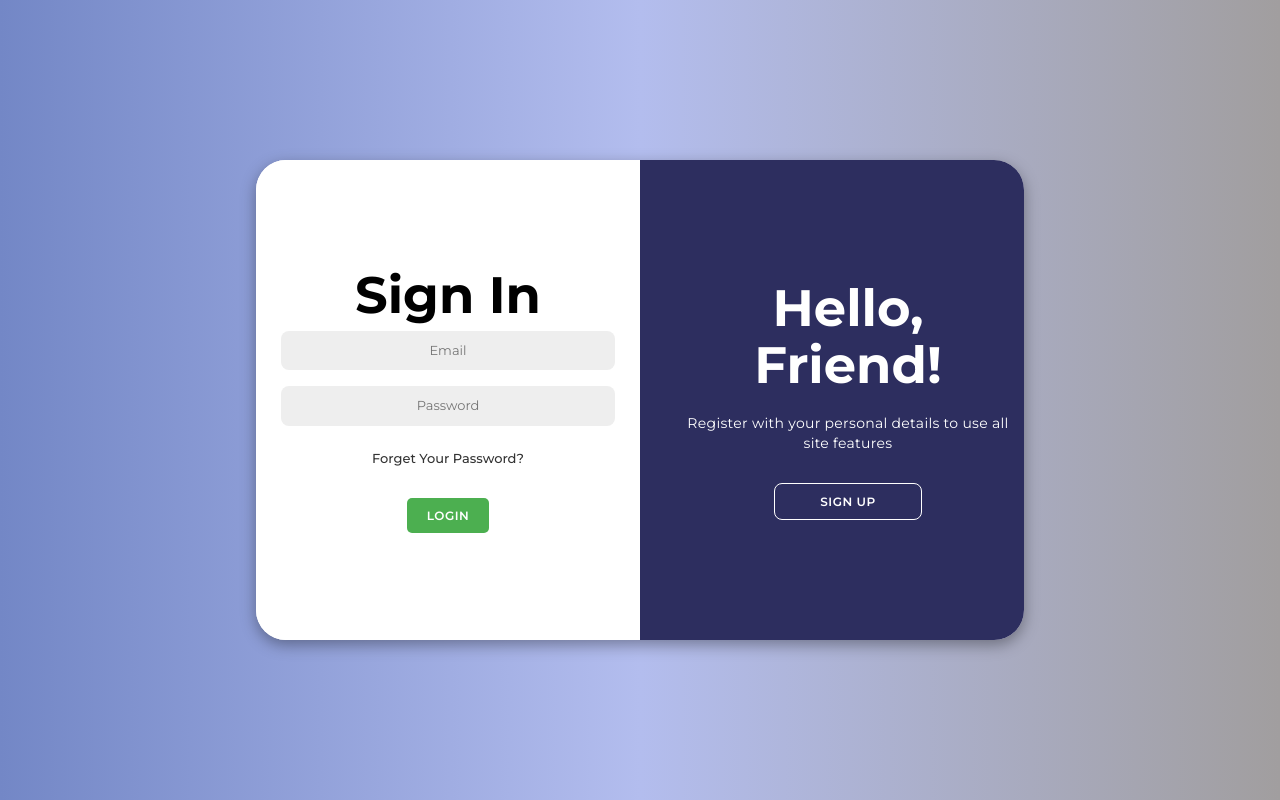
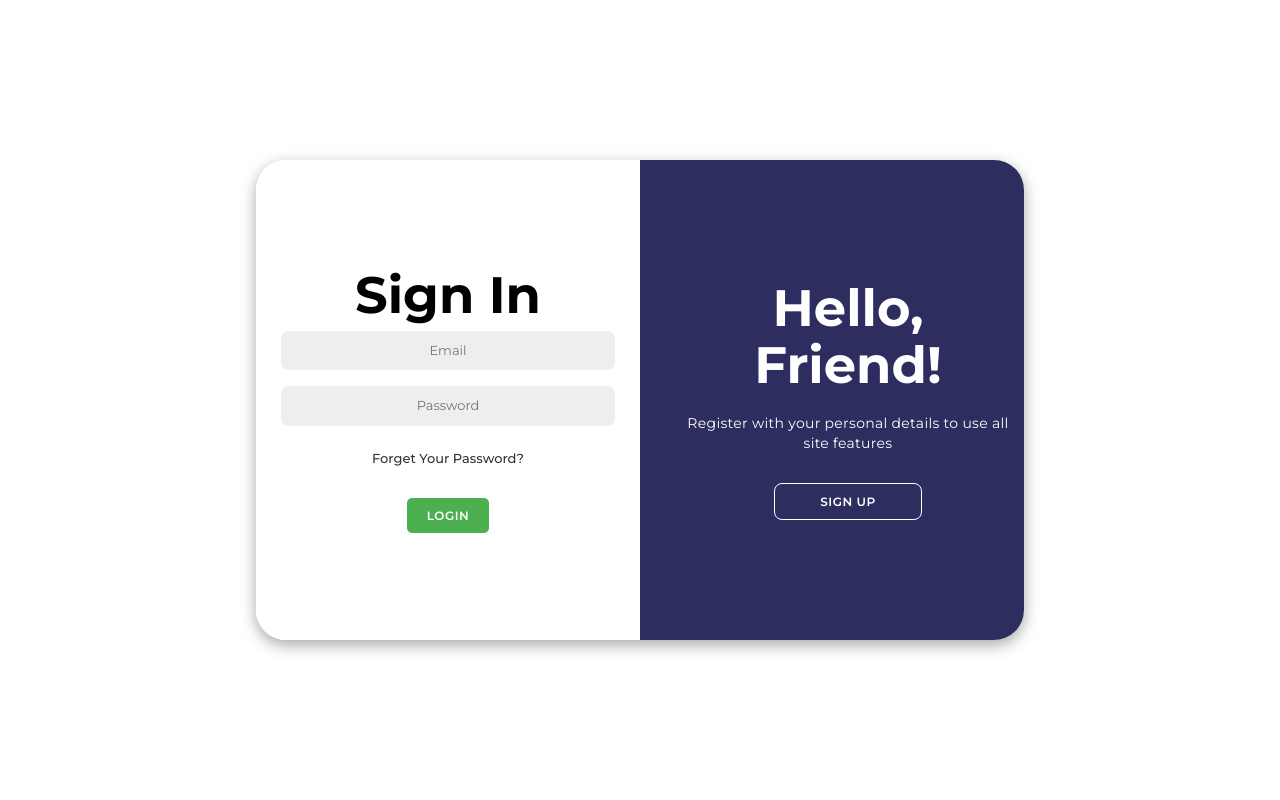
Before and after one commit to homosapien-117/SocialMedia_client, a React (Vite) app: page / in a window 1280 px wide. Built offline with nearby package versions, Linux system fonts and the light colour scheme; no server answers.

Commit message:
finaly completed

```diff
--- a/src/pages/login/login.css
+++ b/src/pages/login/login.css
@@ -8,20 +8,14 @@
   left:0;
 }
 
-body.gradient-bg {
-  background: linear-gradient(to right, #7387C6, #B3BDEE, #A19E9F);
-  background-size: cover;
-  margin: 0;
-  padding: 0;
+body {
+  /* background: linear-gradient(to bottom, rgb(36, 9, 119), rgb(72, 7, 149), rgb(109, 5, 178), rgb(145, 2, 208)); */
+  display: flex;
+  align-items: center;
+  justify-content: center;
+  flex-direction: column;
+  height: 100vh;
 }
-
-
-body {
-  background-color: #fff;
-  margin: 0;
-  padding: 0;
-}
-
 
 .container {
   background: #fff;
```
